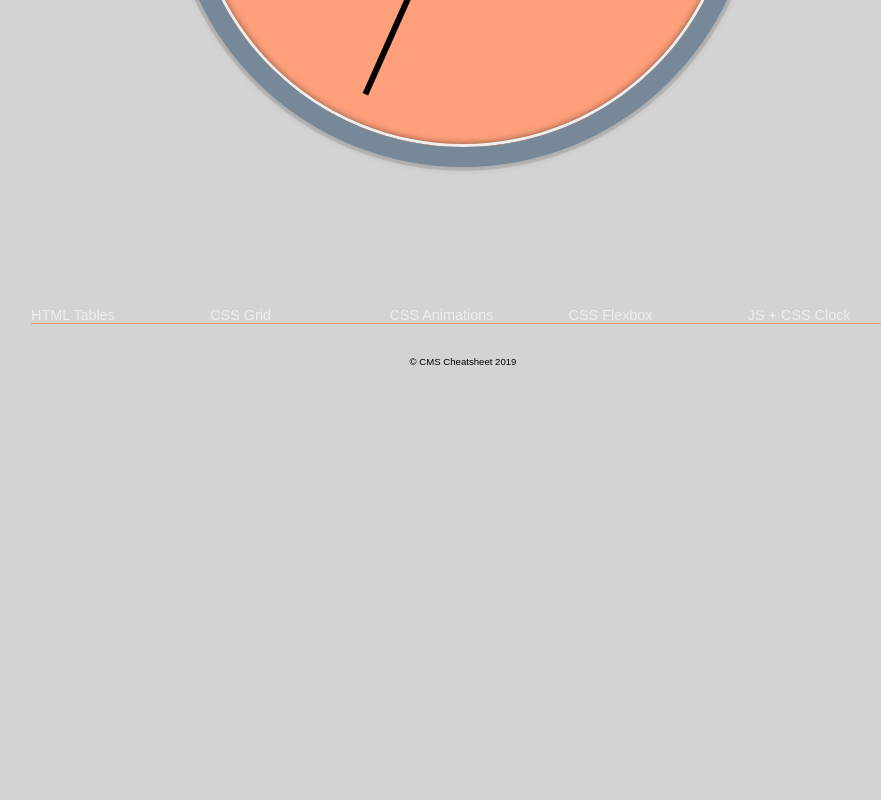
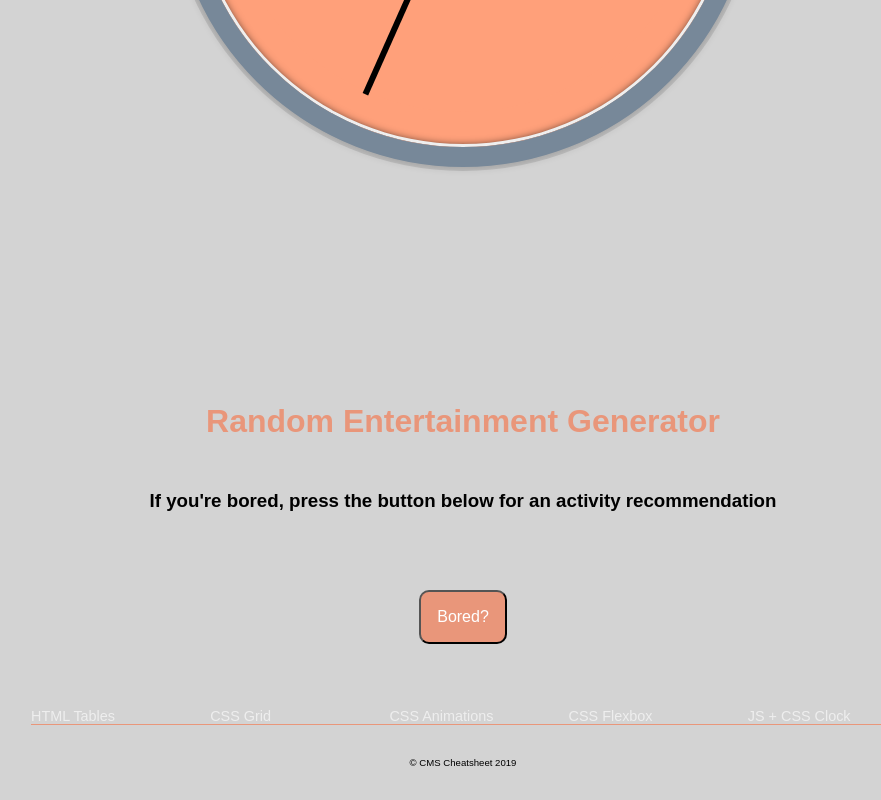
Before and after one commit to collin-tx/Cheatsheet, a plain HTML site: page index.html in a window 1280 px wide. Shown: the part 4069-4869 px from the top of the page, without its empty margins (177-1058 px from the left). Before the commit the page ends 4468 px from the top, so only its background shows below. Drawn offline with nearby package versions, Linux system fonts and the light colour scheme.

Commit message:
Adding new entertainment section

```diff
--- a/index.html
+++ b/index.html
@@ -188,6 +188,19 @@
         </div>
     </div>
 
+
+    <!-- Random Entertainment Generator -->
+<h2 class="title">Random Entertainment Generator</h2>
+<div class="entertainment">
+    <h3>If you're bored, press the button below for an activity recommendation</h3>
+    <div class="entertainment-btn">
+        <button class="btn">Bored?</button>
+        <p class="entertainment-text hide"></p>
+    </div>
+</div>
+
+
+
     <!-- Footer -->
     <footer>
         <div class="footer">
--- a/styles.css
+++ b/styles.css
@@ -328,6 +328,15 @@ td {
 }
 
 
+/* entertainment */
+
+.entertainment {
+    display: grid;
+    grid-template-rows: 1fr 1fr;
+    justify-items: center;
+
+}
+
 /* Footer */
 
 footer .footer {
```
